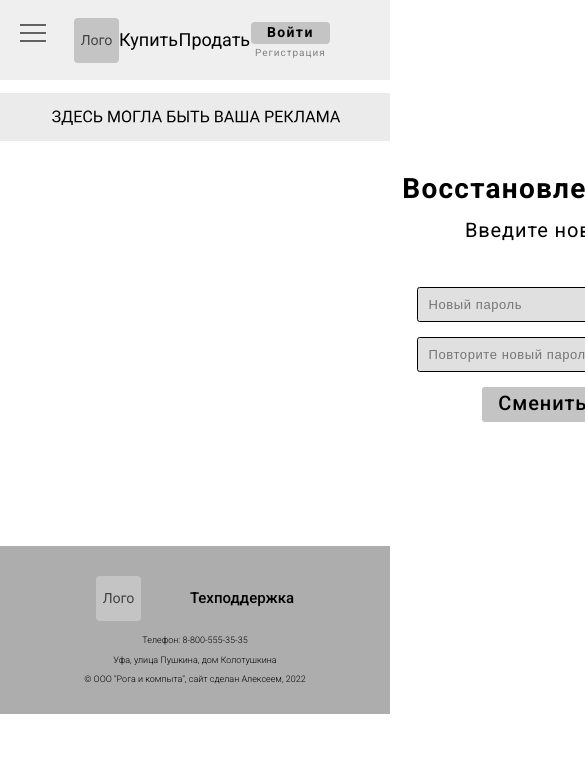
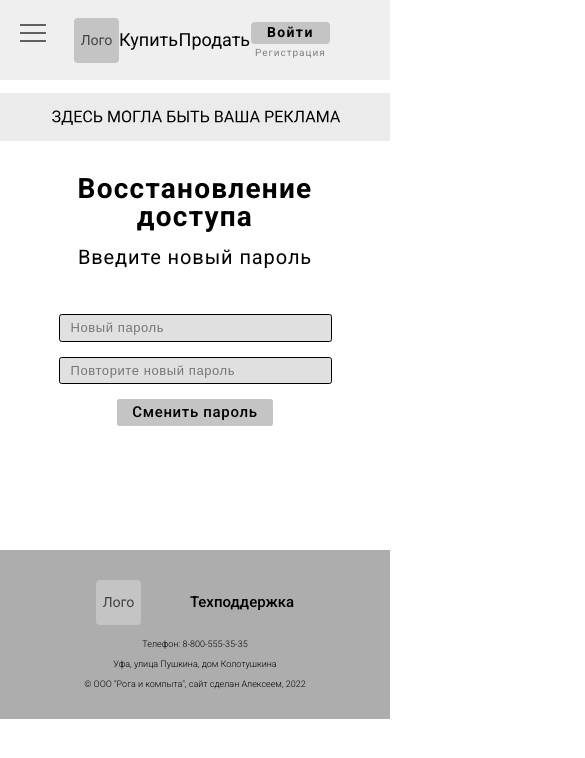
Before and after one commit to ad-Ham/NextJS-site-for-marketplace-of-metall-materials, a Next.js app: page /resetpassword in a window 390 px wide. Shown: the top 758 px of the page, 585 px wide, since content can reach past the window. Built offline with nearby package versions, Linux system fonts and the light colour scheme.

Commit message:
Адаптив страницы восстановления пароля 2

```diff
--- a/components/resetpassword/ResetForm.module.scss
+++ b/components/resetpassword/ResetForm.module.scss
@@ -56,3 +56,32 @@
 	letter-spacing: 0.045em;
 	color: #989898;
 }
+
+@media (max-width: 660px) {
+	.logininput {
+		width: 70vw;
+		height: 7vw;
+	}
+
+	.loginpassword {
+		width: 70vw;
+		height: 7vw;
+	}
+
+	.loginbuttonlogin {
+		width: 40vw;
+		height: 7vw;
+	}
+}
+
+@media (max-width: 450px) {
+	.buttontext {
+		font-size: 15px;
+	}
+}
+
+@media (max-width: 350px) {
+	.buttontext {
+		font-size: 10px;
+	}
+}
--- a/styles/resetpassword.module.scss
+++ b/styles/resetpassword.module.scss
@@ -4,7 +4,7 @@
 	align-items: center;
 	margin-bottom: 56px;
 	justify-content: center;
-	min-width: 1164px;
+	width: 100%;
 	margin-top: 30px;
 	margin-bottom: 124px;
 }
@@ -19,14 +19,16 @@
 	line-height: 99.69%;
 	letter-spacing: 0.045em;
 	color: #000000;
+	width: 80vw;
+	text-align: center;
 }
 
 .headertext {
 	font-weight: 400;
-	display: flex;
-	align-items: center;
 	letter-spacing: 0.045em;
 	color: #000000;
 	font-size: 20px;
 	margin-top: 15px;
+	width: 80vw;
+	text-align: center;
 }
```
